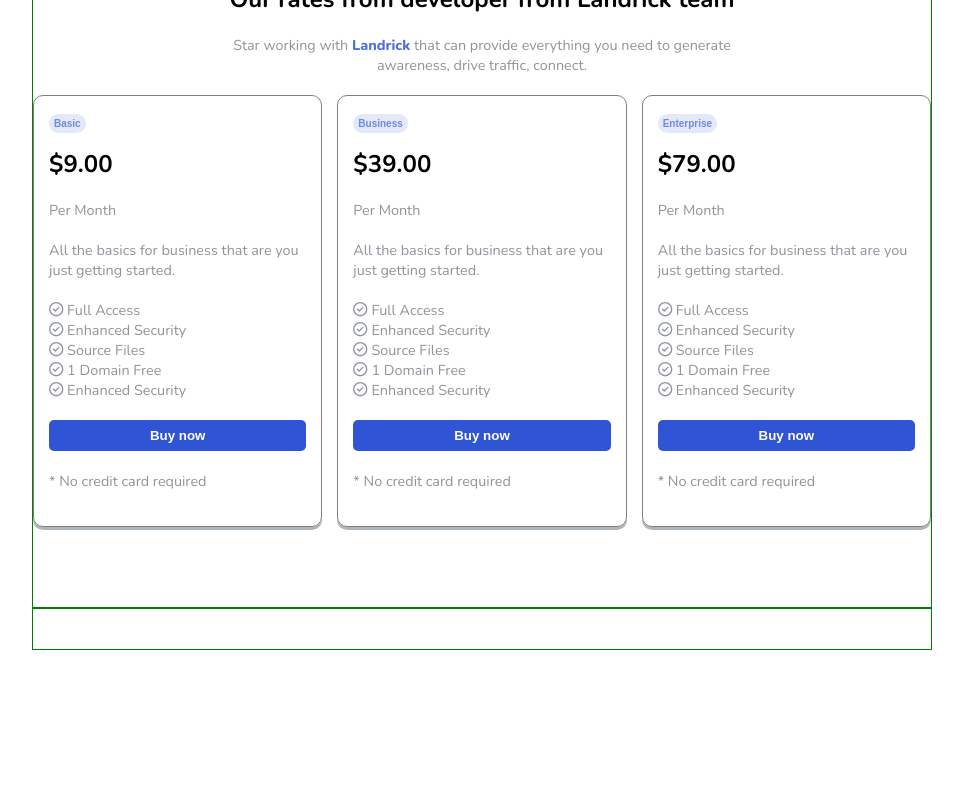
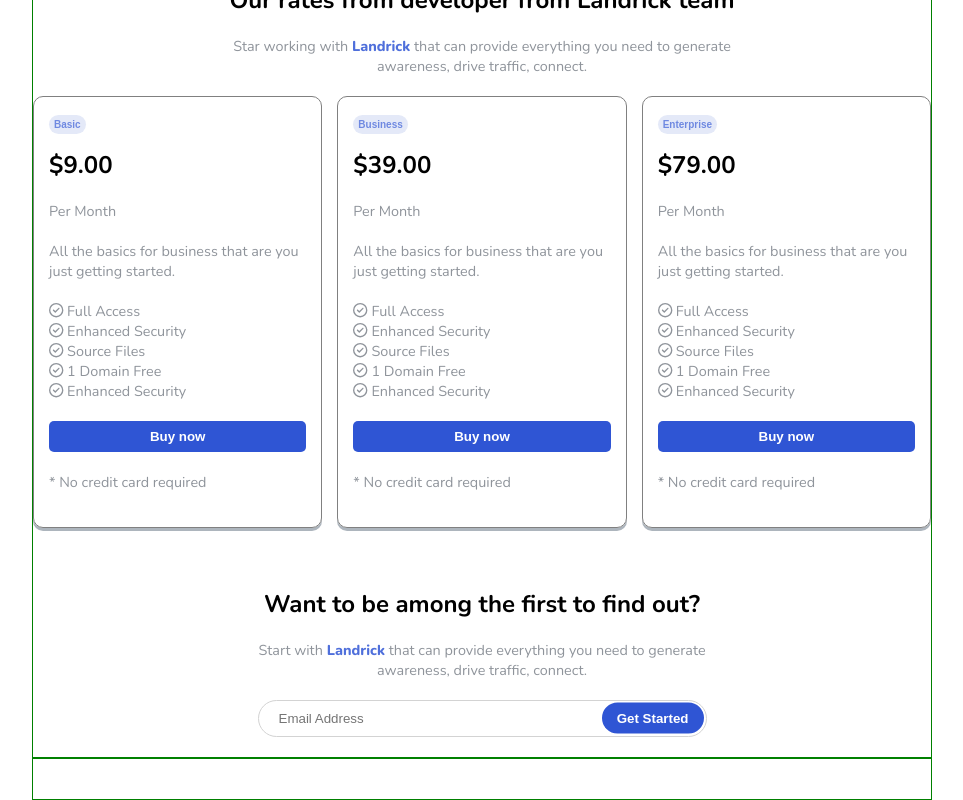
Before and after one commit to Siripiri-hue/proj-html-vuejs, a Vue app: page / in a window 1280 px wide. Shown: the part 1958-2758 px from the top of the page, without its empty margins (158-1121 px from the left). Before the commit the page ends 2608 px from the top, so only its background shows below. Built offline with nearby package versions, Linux system fonts and the light colour scheme.

Commit message:
Aggiunta ultima sezione main

```diff
--- a/src/components/MainComponents/CtaComponent.vue
+++ b/src/components/MainComponents/CtaComponent.vue
@@ -1,8 +1,15 @@
 <template>
-    <div>
+    <section class="col-2">
         <!-- componente che contiene due row:
         la prima avrà il testo e la seconda l'input -->
-    </div>
+
+        <h2 class="section-title">Want to be among the first to find out?</h2>
+        <p class="section-decription">Start with <span class="brand">Landrick</span> that can provide everything you need to generate awareness, drive traffic, connect.</p>
+        <form action="">
+            <input type="text" placeholder="Email Address">
+            <button class="blue-btn">Get Started</button>
+        </form>
+    </section>
 </template>
 
 <script>
@@ -12,5 +19,32 @@ export default {
 </script>
 
 <style lang="scss" scoped>
+.col-2 {
+    margin: 0 auto;
+    text-align: center;
 
+    form {
+        position: relative;
+
+        input {
+            line-height: 35px;
+            width: 100%;
+            // position: relative;
+            border: 1px solid lightgray;
+            border-radius: 25px;
+            padding: 0 20px;
+        }
+
+        button {
+            position: absolute;
+            right: 3px;
+            top: 50%;
+            transform: translateY(-50%);
+            border-radius: 25px;
+        }
+    }
+
+
+
+}
 </style>
--- a/src/components/MainHeader.vue
+++ b/src/components/MainHeader.vue
@@ -26,5 +26,9 @@ export default {
 <style lang="scss" scoped>
 header {
     background-color: #F8F9FC;
+    border-bottom: 1px solid black;
+    // border-bottom-left-radius: 100px;
+    // border-bottom-right-radius: 100px;
+    border-image: 30 round;
 }
 </style>
```
